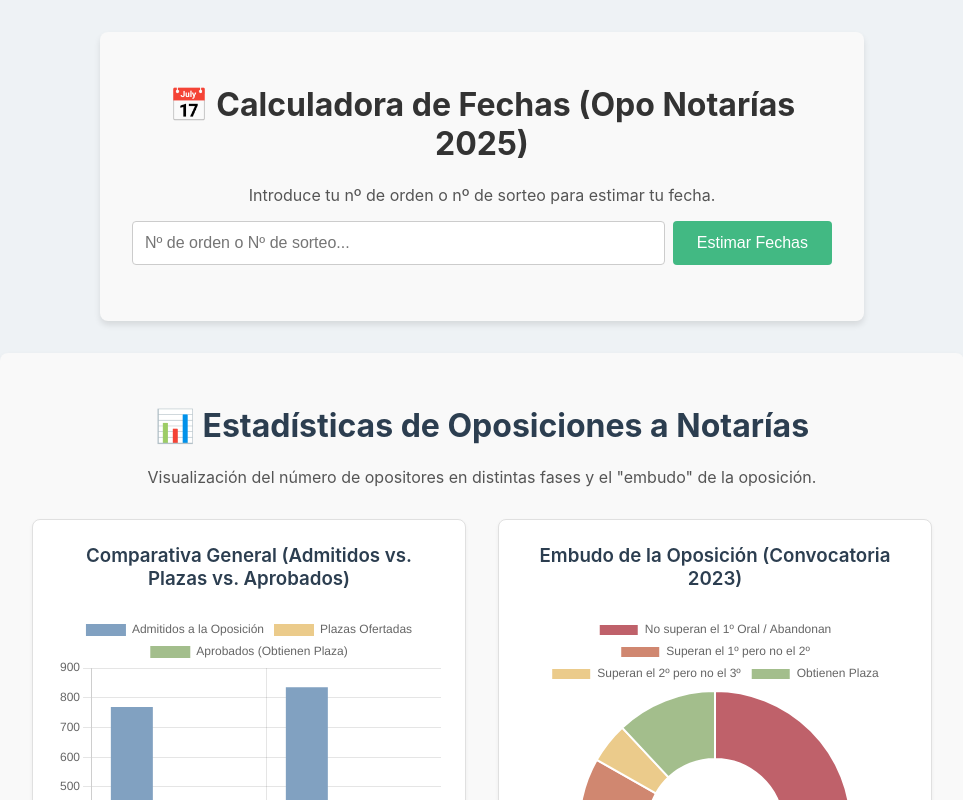
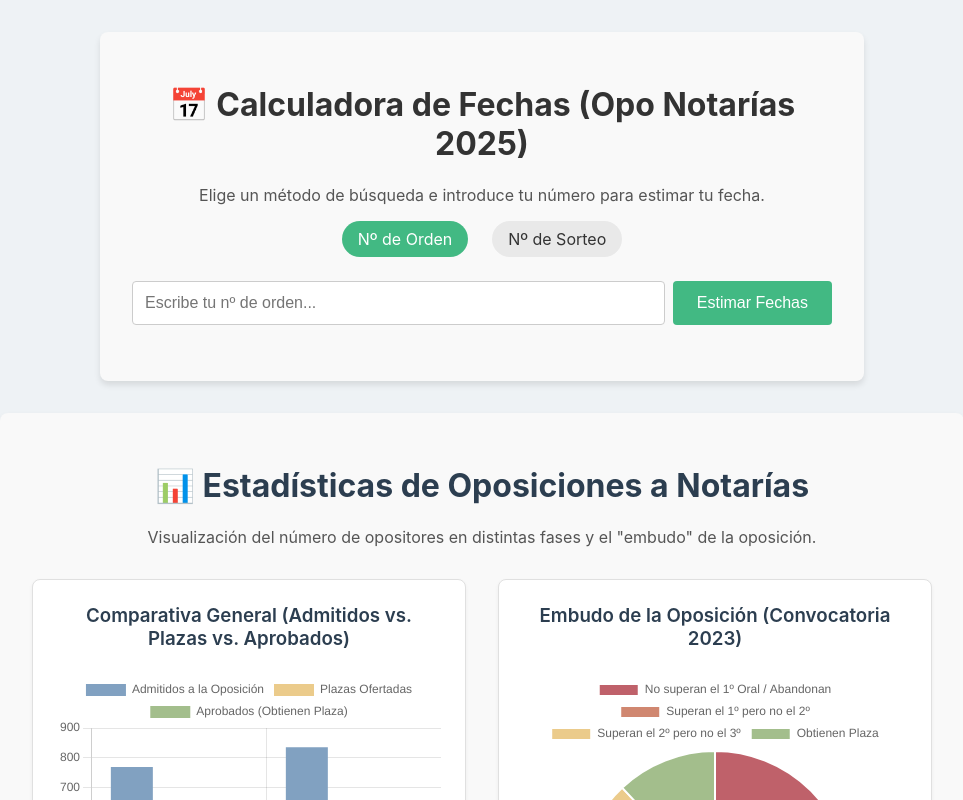
Before and after one commit to albumon/calculadora-oposicion, a Vue app: page / in a window 1280 px wide. Shown: the top 800 px of the page, without its empty margins (158-1121 px from the left). Built offline with nearby package versions, Linux system fonts and the light colour scheme.

Commit message:
add: Router query params

```diff
--- a/src/App.vue
+++ b/src/App.vue
@@ -1,6 +1,6 @@
 <template>
   <main>
-    <ExamCalculator />
+    <router-view />
     <Statistics />
   </main>
 </template>
--- a/src/components/ExamCalculator.vue
+++ b/src/components/ExamCalculator.vue
@@ -2,14 +2,25 @@
   <div class="calculator-container">
     <h1>📅 Calculadora de Fechas (Opo Notarías 2025)</h1>
     <p class="subtitle">
-      Introduce tu nº de orden o nº de sorteo para estimar tu fecha.
+      Elige un método de búsqueda e introduce tu número para estimar tu fecha.
     </p>
+
+    <div class="search-options">
+      <label>
+        <input type="radio" v-model="searchMode" value="orden" />
+        Nº de Orden
+      </label>
+      <label>
+        <input type="radio" v-model="searchMode" value="sorteo" />
+        Nº de Sorteo
+      </label>
+    </div>
 
     <div class="input-group">
       <input
         type="number"
         v-model="searchInput"
-        placeholder="Nº de orden o Nº de sorteo..."
+        :placeholder="placeholderText"
         @keyup.enter="performSearch"
       />
       <button @click="performSearch">Estimar Fechas</button>
@@ -63,7 +74,9 @@
 </template>
 
 <script setup lang="ts">
-import { ref } from 'vue';
+// --- IMPORTS ACTUALIZADOS ---
+import { ref, computed, watch, onMounted } from 'vue';
+import { useRoute, useRouter } from 'vue-router';
 
 interface Aspirant {
   numero_orden: number;
@@ -80,6 +93,8 @@ const HOLIDAYS_2025: string[] = ["2025-10-13", "2025-12-08", "2025-12-25"];
 const STATS_2023 = { pace: 5, withdrawalRate: 0.28 };
 const STATS_2021 = { pace: 4, withdrawalRate: 0.25 };
 
+// --- LÓGICA DEL COMPONENTE CON VUE ROUTER ---
+const searchMode = ref<'orden' | 'sorteo'>('orden');
 const searchInput = ref<number | null>(null);
 const result = ref<null | { date2023: string, date2021: string }>(null);
 const errorMessage = ref<string | null>(null);
@@ -88,9 +103,36 @@ const foundTribunal = ref<number | null>(null);
 const foundAspirant = ref<Aspirant | null>(null);
 const calculationMode = ref<'orden' | 'sorteo' | 'simulacion' | null>(null);
 
+// Instancias de Vue Router
+const router = useRouter();
+const route = useRoute();
+
 const tribunal1: Aspirant[] = tribunal1Data;
 const tribunal2: Aspirant[] = tribunal2Data;
 const allInscritos: Aspirant[] = [...tribunal1, ...tribunal2];
+
+const placeholderText = computed(() => {
+  return searchMode.value === 'orden'
+    ? 'Escribe tu nº de orden...'
+    : 'Escribe tu nº de sorteo...';
+});
+
+// --- NUEVA FUNCIÓN PARA RESETEAR EL ESTADO ---
+const resetSearchState = () => {
+    searchInput.value = null;
+    result.value = null;
+    errorMessage.value = null;
+    foundAspirant.value = null;
+    foundTribunal.value = null;
+    calculationMode.value = null;
+    // Limpiamos también la URL
+    router.push({ query: {} });
+};
+
+// --- WATCHER PARA LIMPIAR AL CAMBIAR DE MODO ---
+watch(searchMode, () => {
+    resetSearchState();
+});
 
 const estimateExamDate = (precedingCount: number, stats: { pace: number, withdrawalRate: number }): Date => {
   const estimatedWithdrawals = Math.round(precedingCount * stats.withdrawalRate);
@@ -114,7 +156,6 @@ const estimateExamDate = (precedingCount: number, stats: { pace: number, withdra
         case 3: examsProcessed += stats.pace; break;
       }
     }
-
     if (examsProcessed < effectivePreviousExams) {
       estimatedDate.setDate(estimatedDate.getDate() + 1);
     }
@@ -131,6 +172,7 @@ const formatDate = (date: Date): string => {
 const performSearch = () => {
   const query = searchInput.value;
 
+  // Limpiamos resultados previos pero mantenemos el input
   result.value = null;
   errorMessage.value = null;
   foundAspirant.value = null;
@@ -142,32 +184,31 @@ const performSearch = () => {
     return;
   }
 
-  // --- LÓGICA DE BÚSQUEDA CORREGIDA ---
   let aspirantFound: Aspirant | undefined;
   let precedingCount = 0;
 
-  // 1. Buscamos primero por NÚMERO DE ORDEN
+  if (searchMode.value === 'orden') {
     aspirantFound = allInscritos.find(p => p.numero_orden === query);
     if (aspirantFound) {
       calculationMode.value = 'orden';
+      foundAspirant.value = aspirantFound;
+      precedingCount = aspirantFound.numero_orden - 1;
+      foundTribunal.value = tribunal1.some(p => p.numero_orden === aspirantFound!.numero_orden) ? 1 : 2;
     } else {
-    // 2. Si no, buscamos por NÚMERO DE SORTEO
+      errorMessage.value = `El nº de orden ${query} no corresponde a ningún inscrito.`;
+      return;
+    }
+  } else {
     aspirantFound = allInscritos.find(p => p.numero_sorteo === query);
     if (aspirantFound) {
       calculationMode.value = 'sorteo';
-    }
-  }
-
-  if (aspirantFound) {
-    // --- ESCENARIO A: El usuario ESTÁ INSCRITO (encontrado por orden o sorteo) ---
       foundAspirant.value = aspirantFound;
-    // El cálculo SIEMPRE se basa en el número de orden real
       precedingCount = aspirantFound.numero_orden - 1;
       foundTribunal.value = tribunal1.some(p => p.numero_orden === aspirantFound!.numero_orden) ? 1 : 2;
     } else {
-    // --- ESCENARIO B: El usuario NO ESTÁ INSCRITO (simulación) ---
       calculationMode.value = 'simulacion';
       precedingCount = allInscritos.filter(p => p.numero_sorteo < query).length;
+    }
   }
 
   const dateBasedOn2023 = estimateExamDate(precedingCount, STATS_2023);
@@ -177,10 +218,43 @@ const performSearch = () => {
     date2023: formatDate(dateBasedOn2023),
     date2021: formatDate(dateBasedOn2021)
   };
+
+  // --- ACTUALIZAMOS LA URL CON LA BÚSQUEDA REALIZADA ---
+  router.push({
+    query: {
+        modo: searchMode.value,
+        q: searchInput.value
+    }
+  });
 };
+
+// --- LÓGICA PARA LEER LA URL AL CARGAR LA PÁGINA ---
+const syncStateFromUrl = (query: typeof route.query) => {
+    const { modo, q } = query;
+    if ((modo === 'orden' || modo === 'sorteo') && q && !isNaN(Number(q))) {
+        searchMode.value = modo;
+        searchInput.value = parseInt(q as string, 10);
+        performSearch();
+    }
+};
+
+// Sincroniza al montar el componente (primera carga)
+onMounted(() => {
+    syncStateFromUrl(route.query);
+});
+
+// Sincroniza si el usuario navega con los botones de atrás/adelante del navegador
+watch(() => route.query, (newQuery) => {
+    // Evita bucles infinitos, solo reacciona si el input no coincide con la URL
+    if (searchInput.value !== Number(newQuery.q) || searchMode.value !== newQuery.modo) {
+        syncStateFromUrl(newQuery);
+    }
+});
+
 </script>
 
 <style scoped>
+/* Estilos actualizados para los radio buttons */
 .calculator-container {
   max-width: 700px;
   margin: 2rem auto;
@@ -193,6 +267,27 @@ const performSearch = () => {
 }
 .subtitle {
     color: #555;
+}
+.search-options {
+  display: flex;
+  justify-content: center;
+  gap: 1.5rem;
+  margin-bottom: 1.5rem;
+  flex-wrap: wrap;
+}
+.search-options label {
+  cursor: pointer;
+  padding: 0.5rem 1rem;
+  border-radius: 20px;
+  background-color: #e9e9e9;
+  transition: background-color 0.3s;
+}
+.search-options input[type="radio"] {
+  display: none;
+}
+.search-options label:has(input[type="radio"]:checked) {
+    background-color: #42b983;
+    color: white;
 }
 .input-group {
   display: flex;
--- /dev/null
+++ b/src/router/index.ts
@@ -0,0 +1,19 @@
+import { createRouter, createWebHistory } from 'vue-router';
+// Asumiremos que tu componente principal se llama 'CalculadoraOposicion.vue'
+// y está en una carpeta 'views' o 'components'. Ajusta la ruta si es necesario.
+import CalculadoraView from '../views/CalculadoraView.vue';
+
+const routes = [
+  {
+    path: '/',
+    name: 'Calculadora',
+    component: CalculadoraView,
+  },
+];
+
+const router = createRouter({
+  history: createWebHistory(),
+  routes,
+});
+
+export default router;
--- /dev/null
+++ b/src/views/CalculadoraView.vue
@@ -0,0 +1,10 @@
+<template>
+    <main>
+      <CalculadoraOposicion />
+    </main>
+  </template>
+
+  <script setup lang="ts">
+  // Ajusta la ruta a donde tengas guardado tu componente de la calculadora
+  import CalculadoraOposicion from '../components/ExamCalculator.vue';
+  </script>
--- a/vite.config.ts
+++ b/vite.config.ts
@@ -10,7 +10,7 @@ export default defineConfig({
     vue(),
     vueDevTools(),
   ],
-  base: '/calculadora-oposicion/',
+  base: '/',
   resolve: {
     alias: {
       '@': fileURLToPath(new URL('./src', import.meta.url))
```
Also changed, not shown: src/main.ts (+6 -2 lines). Lines whose indentation alone changed are shown as unchanged.
